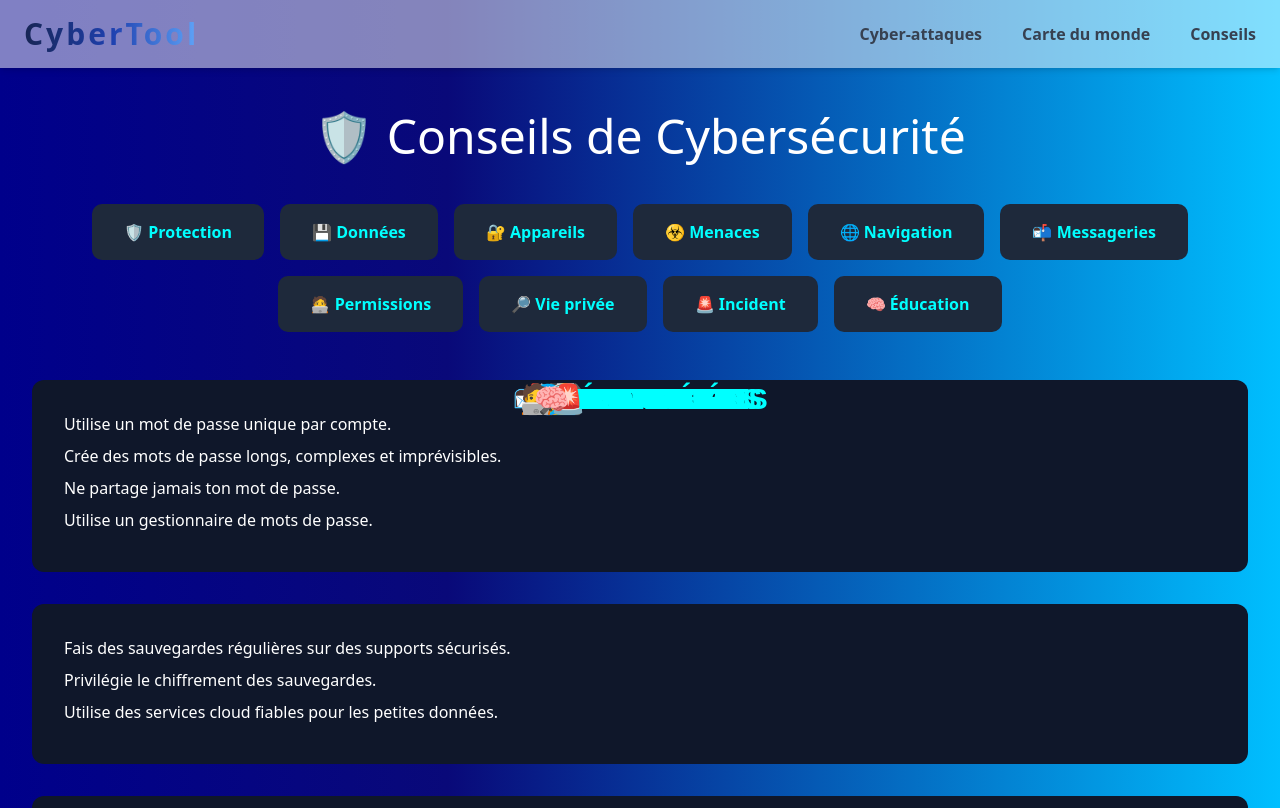
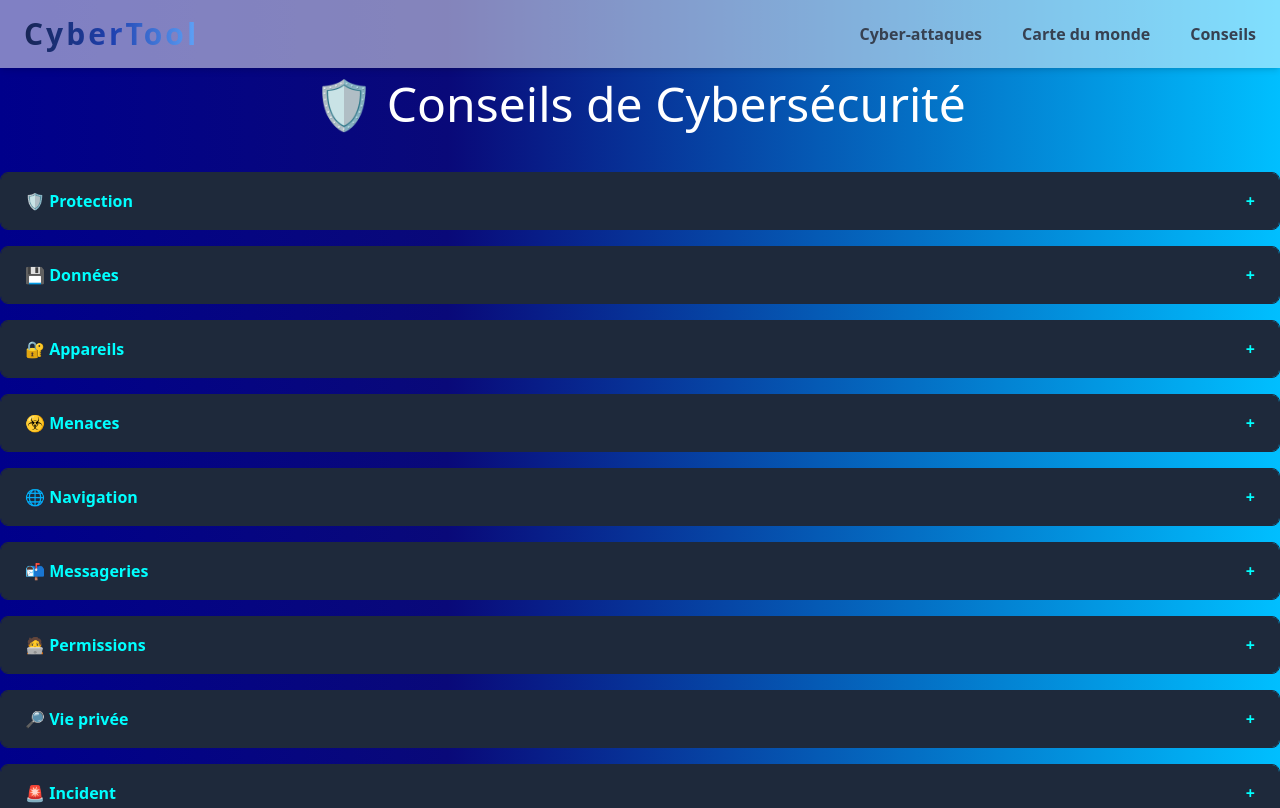
Before and after one commit to Kaly-0/Project2025, a Next.js app in the folder my-app-dashboard/: page /Conseils in a window 1280 px wide. Shown: the top 808 px of the page. Built offline with nearby package versions, Linux system fonts and the light colour scheme.

Commit message:
Rajout de la fonction accordéon et modification de la page.tsx et du css

```diff
--- a/my-app-dashboard/app/Conseils/Conseils.module.css
+++ b/my-app-dashboard/app/Conseils/Conseils.module.css
@@ -1,8 +1,55 @@
-.container {
-    padding: 2rem;
-    scroll-behavior: smooth;
+.accordionContainer {
+    display: flex;
+    flex-direction: column;
+    gap: 1rem;
 }
 
+.accordionItem {
+    border-radius: 8px;
+    overflow: hidden;
+    background-color: #0f172a;
+    border: 1px solid #1e293b;
+}
+
+.accordionHeader {
+    background-color: #1e293b;
+    color: #00ffff;
+    font-weight: bold;
+    font-size: 1rem;
+    padding: 1rem 1.5rem;
+    width: 100%;
+    text-align: left;
+    border: none;
+    display: flex;
+    justify-content: space-between;
+    align-items: center;
+    cursor: pointer;
+}
+
+.accordionHeader:hover {
+    background-color: #334155;
+}
+
+.accordionContent {
+    padding: 1rem 1.5rem;
+    background-color: #0f172a;
+    color: white;
+}
+
+.tipItem {
+    margin-bottom: 0.5rem;
+    padding-left: 1rem;
+    position: relative;
+}
+
+.tipItem::before {
+    content: '›';
+    position: absolute;
+    left: 0;
+    color: #00ffff;
+}
+
+/* ✅ Ajout pour styliser le titre principal */
 .mainTitle {
     text-align: center;
     font-size: 3rem;
@@ -13,59 +60,3 @@
     justify-content: center;
     gap: 0.5rem;
 }
-
-.categoriesNav {
-    display: flex;
-    flex-wrap: wrap;
-    justify-content: center;
-    gap: 1rem;
-    margin-bottom: 3rem;
-}
-
-.categoryCard {
-    background-color: #1e293b;
-    color: #00ffff;
-    padding: 1rem 2rem;
-    border-radius: 10px;
-    cursor: pointer;
-    border: none;
-    transition: all 0.3s ease;
-    font-size: 1rem;
-}
-
-.categoryCard:hover {
-    background-color: #334155;
-    transform: translateY(-3px);
-}
-
-.categoryLabel {
-    font-weight: bold;
-}
-
-.sectionsContainer {
-    display: flex;
-    flex-direction: column;
-    gap: 2rem;
-}
-
-.detailedSection {
-    background-color: #0f172a;
-    padding: 2rem;
-    border-radius: 12px;
-}
-
-.detailedTitle {
-    color: #00ffff;
-    margin-bottom: 1rem;
-    font-size: 1.8rem;
-}
-
-.tipsList {
-    list-style: none;
-    padding: 0;
-}
-
-.tipItem {
-    margin-bottom: 0.5rem;
-    color: #ffffff;
-}
--- a/my-app-dashboard/app/Conseils/page.tsx
+++ b/my-app-dashboard/app/Conseils/page.tsx
@@ -1,6 +1,6 @@
 "use client";
 
-import React from 'react';
+import React, { useState } from 'react';
 import styles from './Conseils.module.css';
 
 const conseilsData = [
@@ -98,46 +98,36 @@ const conseilsData = [
 ];
 
 const ConseilsPage = () => {
-    const handleScroll = (id: string) => {
-        const section = document.getElementById(id);
-        if (section) {
-            section.scrollIntoView({ behavior: 'smooth' });
-        }
+    const [activeIndex, setActiveIndex] = useState<number | null>(null);
+
+    const toggleSection = (index: number) => {
+        setActiveIndex(prev => (prev === index ? null : index));
     };
 
     return (
         <div className={styles.container}>
             <h1 className={styles.mainTitle}>🛡️ Conseils de Cybersécurité</h1>
 
-            {/* Navigation des catégories */}
-            <div className={styles.categoriesNav}>
+            <div className={styles.accordionContainer}>
                 {conseilsData.map((section, index) => (
+                    <div key={index} className={styles.accordionItem}>
                         <button
-                        key={index}
-                        className={styles.categoryCard}
-                        onClick={() => handleScroll(`section-${index}`)}
+                            className={styles.accordionHeader}
+                            onClick={() => toggleSection(index)}
                         >
-                        <span className={styles.categoryLabel}>
-                            {section.icon} {section.label}
-                        </span>
+                            <span>{section.icon} {section.label}</span>
+                            <span>{activeIndex === index ? '−' : '+'}</span>
                         </button>
-                ))}
-            </div>
 
-            {/* Sections détaillées */}
-            <div className={styles.sectionsContainer}>
-                {conseilsData.map((section, index) => (
-                    <div
-                        key={index}
-                        id={`section-${index}`}
-                        className={styles.detailedSection}
-                    >
-                        <h2 className={styles.detailedTitle}>{section.icon} {section.label}</h2>
+                        {activeIndex === index && (
+                            <div className={styles.accordionContent}>
                                 <ul className={styles.tipsList}>
                                     {section.tips.map((tip, idx) => (
                                         <li key={idx} className={styles.tipItem}>{tip}</li>
                                     ))}
                                 </ul>
+                            </div>
+                        )}
                     </div>
                 ))}
             </div>
```
Lines whose indentation alone changed are shown as unchanged.
